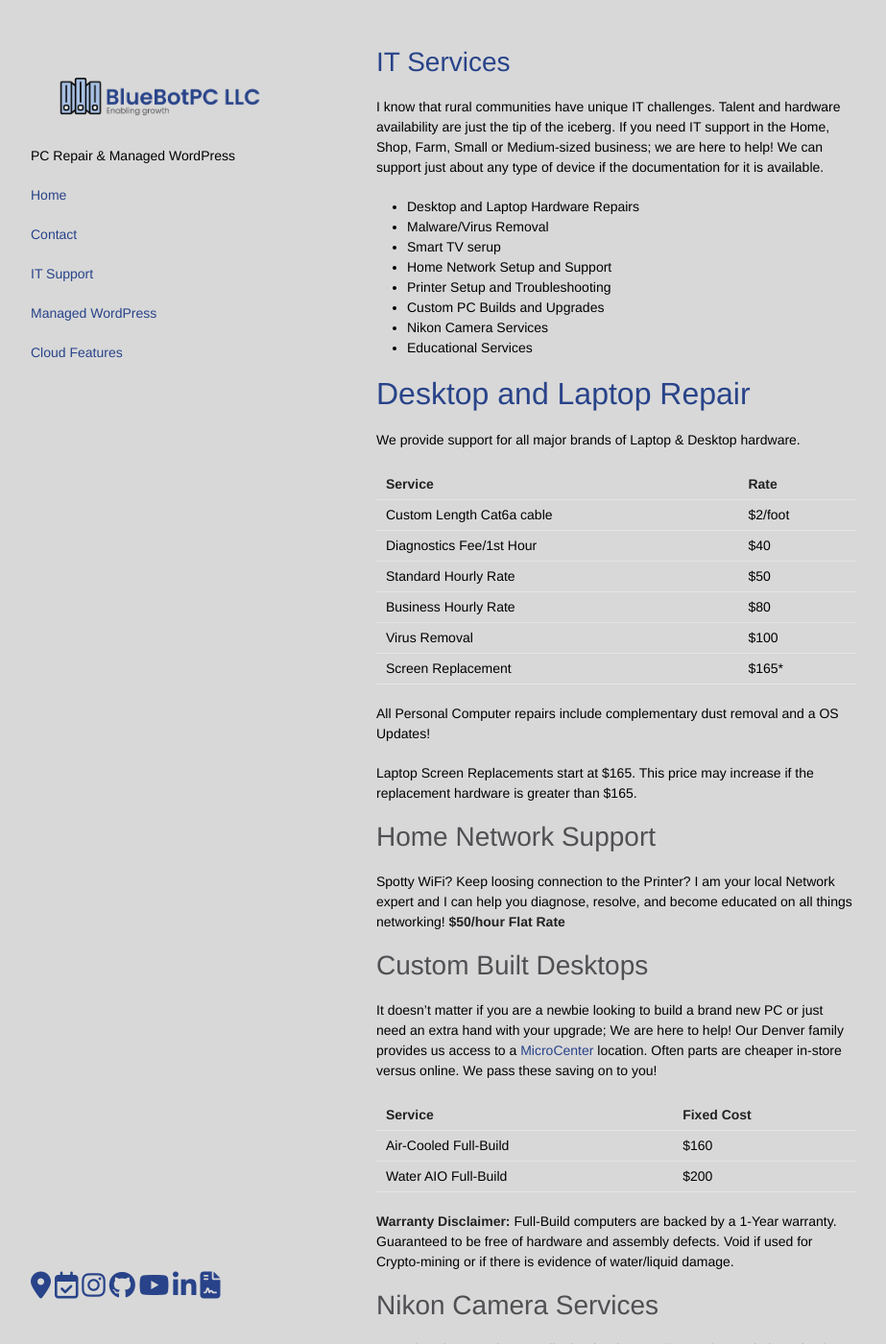
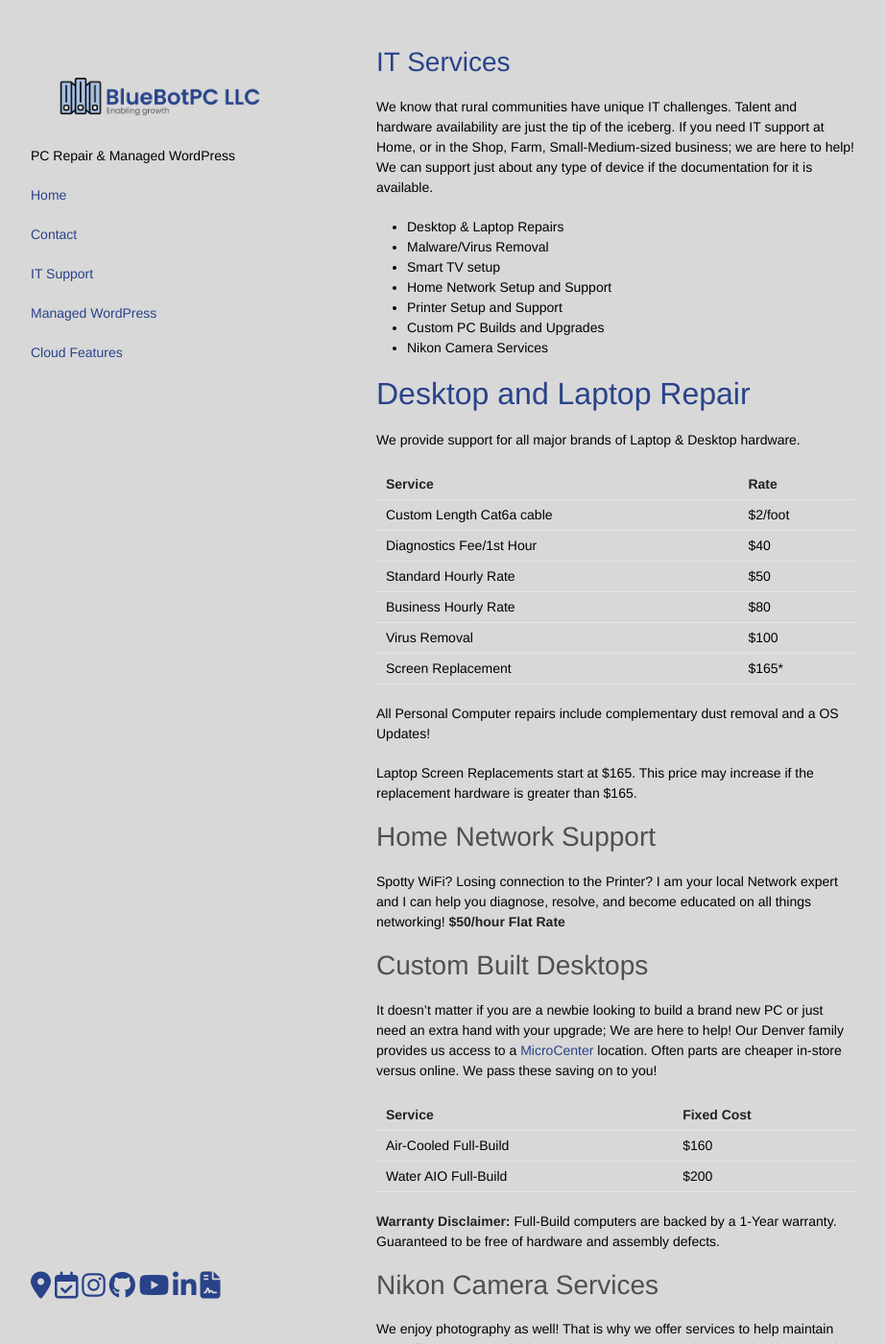
Before and after one commit to GoobyFRS/bluebotpc-web, a Jekyll site: the page built from pages/pc.md, in a window 1280 px wide and 1400 px high. Shown: the whole window at 96% size, without its empty margins (178-1101 px from the left). Built offline with Jekyll 4.4.1, drawn with Linux system fonts in a browser that asks for light colours; nearby versions of some CDN libraries; our own code applies the rules of GitHub Pages for plain Markdown files.

Commit message:
selling point clean up
Added l ink to Uptime page
Removed educational services
Fixed some spelling mistakes

```diff
--- a/pages/pc.md
+++ b/pages/pc.md
@@ -3,16 +3,15 @@ layout: default
 ---
 # IT Services
 
-I know that rural communities have unique IT challenges. Talent and hardware availability are just the tip of the iceberg. If you need IT support in the Home, Shop, Farm, Small or Medium-sized business; we are here to help! We can support just about any type of device if the documentation for it is available.
+We know that rural communities have unique IT challenges. Talent and hardware availability are just the tip of the iceberg. If you need IT support at Home, or in the Shop, Farm, Small-Medium-sized business; we are here to help! We can support just about any type of device if the documentation for it is available.
 
-- Desktop and Laptop Hardware Repairs
+- Desktop & Laptop Repairs
 - Malware/Virus Removal
-- Smart TV serup
+- Smart TV setup
 - Home Network Setup and Support
-- Printer Setup and Troubleshooting
+- Printer Setup and Support
 - Custom PC Builds and Upgrades
 - Nikon Camera Services
-- Educational Services
 
 ## Desktop and Laptop Repair
 
@@ -32,7 +31,7 @@ Laptop Screen Replacements start at $165. This price may increase if the replace
 
 ### Home Network Support
 
-Spotty WiFi? Keep loosing connection to the Printer? I am your local Network expert and I can help you diagnose, resolve, and become educated on all things networking! **$50/hour Flat Rate**
+Spotty WiFi? Losing connection to the Printer? I am your local Network expert and I can help you diagnose, resolve, and become educated on all things networking! **$50/hour Flat Rate**
 
 ### Custom Built Desktops
 
@@ -42,7 +41,7 @@ It doesn't matter if you are a newbie looking to build a brand new PC or just ne
 | Air-Cooled Full-Build | $160 |
 | Water AIO Full-Build  | $200 |
 
-**Warranty Disclaimer:** Full-Build computers are backed by a 1-Year warranty. Guaranteed to be free of hardware and assembly defects. Void if used for Crypto-mining or if there is evidence of water/liquid damage.
+**Warranty Disclaimer:** Full-Build computers are backed by a 1-Year warranty. Guaranteed to be free of hardware and assembly defects.
 
 ### Nikon Camera Services
 
```
Also changed, not shown: index.md (+4 -6 lines), pages/contact.md (+2 -0 lines), pages/wordpress.md (+6 -6 lines).
